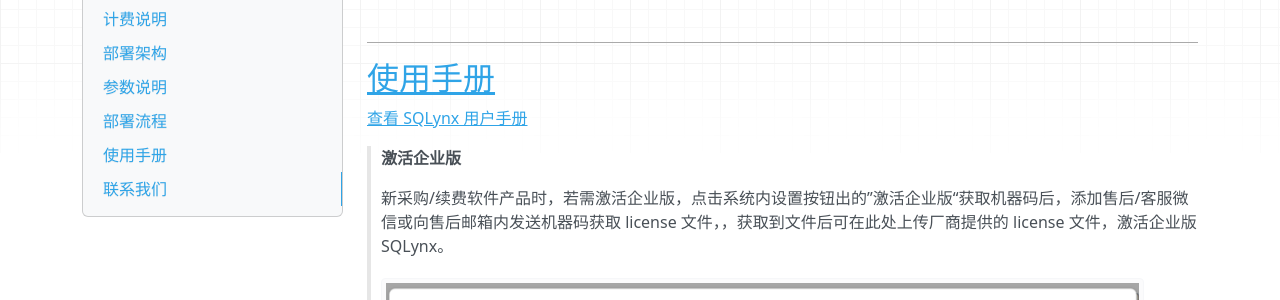
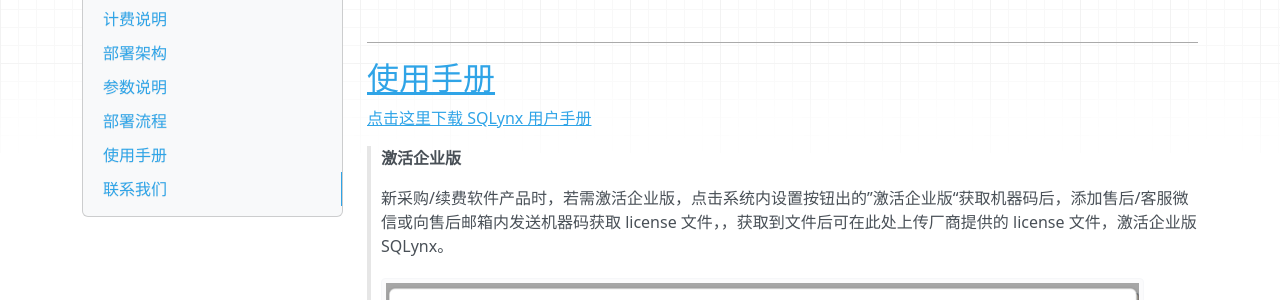
Before and after one commit to aliyun-computenest/quickstart-SQLynx, an MkDocs documentation site: the page built from docs/index.md, in a window 1280 px wide and 900 px high, scrolled down 3664 px. Shown: the part 153-453 px from the top of the window. Built offline with MkDocs 1.6.1, drawn with Linux system fonts in a browser that asks for light colours; nearby versions of some CDN libraries.

Commit message:
Edited the PDF

```diff
--- a/docs/index.md
+++ b/docs/index.md
@@ -84,7 +84,8 @@
 
 ## [使用手册]()
 
-[查看 SQLynx 用户手册](img/SQLynx_userHandBook.pdf)
+[点击这里下载 SQLynx 用户手册](img/SQLynx_userHandBook.pdf)
+
 
 
 
```
